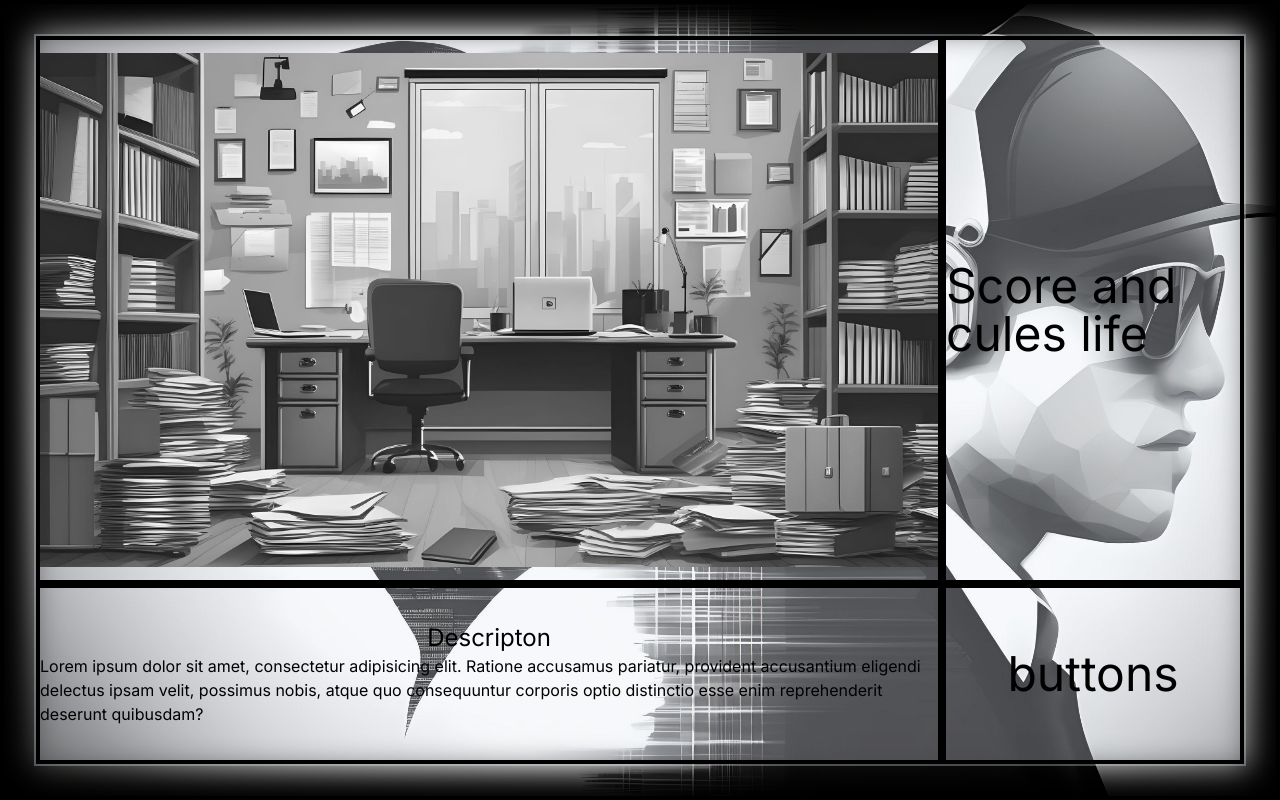
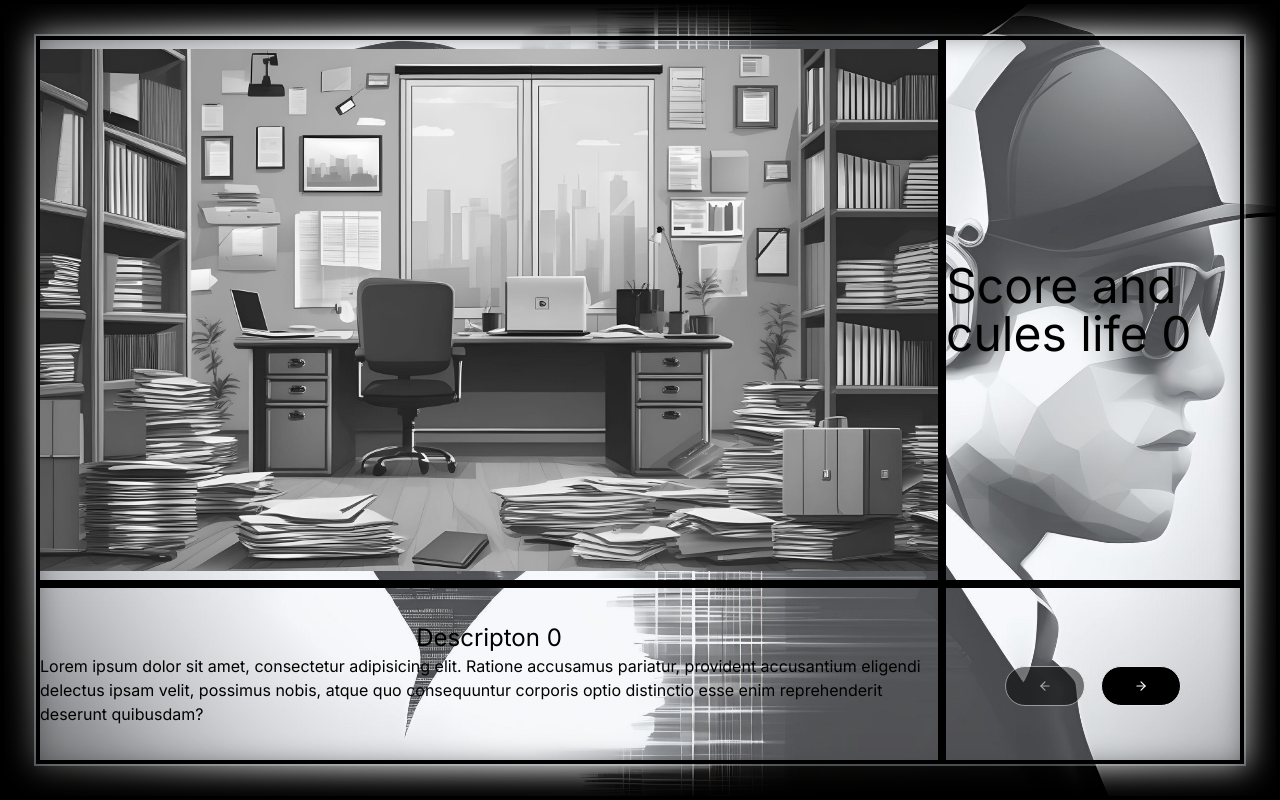
Before and after one commit to yashpratapshah16/technowizz-7.0-round-1, a Next.js app: page /game in a window 1280 px wide. Built offline with nearby package versions, Linux system fonts and the light colour scheme.

Commit message:
more fetures in layout

```diff
--- a/app/game/page.tsx
+++ b/app/game/page.tsx
@@ -2,10 +2,24 @@
 import Image from "next/image";
 import { Quiz } from "./components/quiz";
 
+import {
+    Carousel,
+    CarouselContent,
+    CarouselItem,
+    CarouselNext,
+    CarouselPrevious,
+} from "@/components/ui/carousel"
+import { useState } from "react";
+
 const Game = () => {
+
+    const [scene, setScene] = useState(0);
+
     return (
-        <div className="text-black border-4 border-black  h-full w-full p-8  grid grid-cols-4 relative z-[0]  before:absolute before:flex before:left-[30px] before:top-[30px] before:h-[calc(100%-60px)] before:w-[calc(100%-60px)]  before:-z-[1] before:bg-slate-200 before:opacity-30">
-            <div className=" relative w-full h-full border-4 border-black row-span-3 col-span-3">
+        <Carousel className="text-black border-4 border-black  h-full w-full p-8  grid grid-cols-4 relative z-[0]  before:absolute before:flex before:left-[30px] before:top-[30px] before:h-[calc(100%-60px)] before:w-[calc(100%-60px)]  before:-z-[1] before:bg-slate-200 before:opacity-30">
+            <div className="w-full h-full border-4 border-black row-span-3 col-span-3">
+                <CarouselContent className="h-full">
+                    <CarouselItem className="relative">
                         <Image
                             className=" object-contain"
                             src="/ngo-scene-modified.jpg"
@@ -13,19 +27,48 @@ const Game = () => {
                             fill
                             useMap="#test"
                         />
-                      <Quiz classname=" left-[25%] top-[46%] w-[10%] h-[10%] "/>
+                        <Quiz classname=" left-[25%] top-[46%] w-[10%] h-[10%] " />
+                    </CarouselItem>
+                    <CarouselItem className="relative">
+                        <Image
+                            className=" object-contain"
+                            src="/ngo-scene-modified.jpg"
+                            alt="ngo"
+                            fill
+                            useMap="#test"
+                        />
+                        <Quiz classname=" left-[25%] top-[46%] w-[10%] h-[10%] " />
+                    </CarouselItem>
+                    <CarouselItem className="relative">
+                        <Image
+                            className=" object-contain"
+                            src="/ngo-scene-modified.jpg"
+                            alt="ngo"
+                            fill
+                            useMap="#test"
+                        />
+                        <Quiz classname=" left-[25%] top-[46%] w-[10%] h-[10%] " />
+                    </CarouselItem>
+                </CarouselContent>
             </div>
             <div className="flex flex-col items-center justify-center w-full h-full min-h-full max-h-0  border-4 border-black col-span-3">
-                <h1 className=" text-2xl">Descripton</h1>
+                <h1 className=" text-2xl">Descripton {scene}</h1>
                 <p>Lorem ipsum dolor sit amet, consectetur adipisicing elit. Ratione accusamus pariatur, provident accusantium eligendi delectus ipsam velit, possimus nobis, atque quo consequuntur corporis optio distinctio esse enim reprehenderit deserunt quibusdam?</p>
             </div>
             <div className="flex flex-col items-center justify-center w-full h-full border-4 border-black row-span-3 row-end-1 col-start-4 min-h-full max-h-0" >
-                <h1 className=" text-5xl">Score and cules life</h1>
+                <h1 className=" text-5xl">Score and cules life {scene}</h1>
             </div>
             <div className="flex flex-col items-center justify-center w-full h-full  border-4 border-black min-h-full max-h-0">
-                <h1 className=" text-5xl">buttons</h1>
+                <div className="mt-6 text-white flex">
+                    <div className=" w-20 h-10 m-2" onClick={() => { if(scene>0 && scene<=2) setScene(scene - 1) }}>
+                        <CarouselPrevious size="lg" className=" bg-black w-20 h-10" />
+                    </div>
+                    <div className=" w-20 h-10 m-2" onClick={()=>{ if(scene>=0 && scene<2) setScene(scene+1)}} >
+                        <CarouselNext size="lg" className=" bg-black w-20 h-10" />
                     </div>
                 </div>
+            </div>
+        </Carousel>
     );
 }
 
--- /dev/null
+++ b/components/ui/carousel.tsx
@@ -0,0 +1,256 @@
+"use client"
+
+import * as React from "react"
+import useEmblaCarousel, {
+  type UseEmblaCarouselType,
+} from "embla-carousel-react"
+import { ArrowLeft, ArrowRight } from "lucide-react"
+
+import { cn } from "@/lib/utils"
+import { Button } from "@/components/ui/button"
+
+type CarouselApi = UseEmblaCarouselType[1]
+type UseCarouselParameters = Parameters<typeof useEmblaCarousel>
+type CarouselOptions = UseCarouselParameters[0]
+type CarouselPlugin = UseCarouselParameters[1]
+
+type CarouselProps = {
+  opts?: CarouselOptions
+  plugins?: CarouselPlugin
+  orientation?: "horizontal" | "vertical"
+  setApi?: (api: CarouselApi) => void
+}
+
+type CarouselContextProps = {
+  carouselRef: ReturnType<typeof useEmblaCarousel>[0]
+  api: ReturnType<typeof useEmblaCarousel>[1]
+  scrollPrev: () => void
+  scrollNext: () => void
+  canScrollPrev: boolean
+  canScrollNext: boolean
+} & CarouselProps
+
+const CarouselContext = React.createContext<CarouselContextProps | null>(null)
+
+function useCarousel() {
+  const context = React.useContext(CarouselContext)
+
+  if (!context) {
+    throw new Error("useCarousel must be used within a <Carousel />")
+  }
+
+  return context
+}
+
+const Carousel = React.forwardRef<
+  HTMLDivElement,
+  React.HTMLAttributes<HTMLDivElement> & CarouselProps
+>(
+  (
+    {
+      orientation = "horizontal",
+      opts,
+      setApi,
+      plugins,
+      className,
+      children,
+      ...props
+    },
+    ref
+  ) => {
+    const [carouselRef, api] = useEmblaCarousel(
+      {
+        ...opts,
+        axis: orientation === "horizontal" ? "x" : "y",
+      },
+      plugins
+    )
+    const [canScrollPrev, setCanScrollPrev] = React.useState(false)
+    const [canScrollNext, setCanScrollNext] = React.useState(false)
+
+    const onSelect = React.useCallback((api: CarouselApi) => {
+      if (!api) {
+        return
+      }
+
+      setCanScrollPrev(api.canScrollPrev())
+      setCanScrollNext(api.canScrollNext())
+    }, [])
+
+    const scrollPrev = React.useCallback(() => {
+      api?.scrollPrev()
+    }, [api])
+
+    const scrollNext = React.useCallback(() => {
+      api?.scrollNext()
+    }, [api])
+
+    const handleKeyDown = React.useCallback(
+      (event: React.KeyboardEvent<HTMLDivElement>) => {
+        if (event.key === "ArrowLeft") {
+          event.preventDefault()
+          scrollPrev()
+        } else if (event.key === "ArrowRight") {
+          event.preventDefault()
+          scrollNext()
+        }
+      },
+      [scrollPrev, scrollNext]
+    )
+
+    React.useEffect(() => {
+      if (!api || !setApi) {
+        return
+      }
+
+      setApi(api)
+    }, [api, setApi])
+
+    React.useEffect(() => {
+      if (!api) {
+        return
+      }
+
+      onSelect(api)
+      api.on("reInit", onSelect)
+      api.on("select", onSelect)
+
+      return () => {
+        api?.off("select", onSelect)
+      }
+    }, [api, onSelect])
+
+    return (
+      <CarouselContext.Provider
+        value={{
+          carouselRef,
+          api: api,
+          opts,
+          orientation:
+            orientation || (opts?.axis === "y" ? "vertical" : "horizontal"),
+          scrollPrev,
+          scrollNext,
+          canScrollPrev,
+          canScrollNext,
+        }}
+      >
+        <div
+          ref={ref}
+          onKeyDownCapture={handleKeyDown}
+          className={cn("relative", className)}
+          role="region"
+          aria-roledescription="carousel"
+          {...props}
+        >
+          {children}
+        </div>
+      </CarouselContext.Provider>
+    )
+  }
+)
+Carousel.displayName = "Carousel"
+
+const CarouselContent = React.forwardRef<
+  HTMLDivElement,
+  React.HTMLAttributes<HTMLDivElement>
+>(({ className, ...props }, ref) => {
+  const { carouselRef, orientation } = useCarousel()
+
+  return (
+    <div ref={carouselRef} className="overflow-hidden h-full">
+      <div
+        ref={ref}
+        className={cn(
+          "flex",
+          orientation === "horizontal" ? "-ml-4" : "-mt-4 flex-col",
+          className
+        )}
+        {...props}
+      />
+    </div>
+  )
+})
+CarouselContent.displayName = "CarouselContent"
+
+const CarouselItem = React.forwardRef<
+  HTMLDivElement,
+  React.HTMLAttributes<HTMLDivElement>
+>(({ className, ...props }, ref) => {
+  const { orientation } = useCarousel()
+
+  return (
+    <div
+      ref={ref}
+      role="group"
+      aria-roledescription="slide"
+      className={cn(
+        "min-w-0 shrink-0 grow-0 basis-full",
+        orientation === "horizontal" ? "pl-4" : "pt-4",
+        className
+      )}
+      {...props}
+    />
+  )
+})
+CarouselItem.displayName = "CarouselItem"
+
+const CarouselPrevious = React.forwardRef<
+  HTMLButtonElement,
+  React.ComponentProps<typeof Button>
+>(({ className, variant = "outline", size = "icon", ...props }, ref) => {
+  const { orientation, scrollPrev, canScrollPrev } = useCarousel()
+
+  return (
+    <Button
+      ref={ref}
+      variant={variant}
+      size={size}
+      className={cn(
+        "  h-8 w-8 rounded-full",
+        className
+      )}
+      disabled={!canScrollPrev}
+      onClick={scrollPrev}
+      {...props}
+    >
+      <ArrowLeft className="h-4 w-4" />
+      <span className="sr-only">Previous slide</span>
+    </Button>
+  )
+})
+CarouselPrevious.displayName = "CarouselPrevious"
+
+const CarouselNext = React.forwardRef<
+  HTMLButtonElement,
+  React.ComponentProps<typeof Button>
+>(({ className, variant = "outline", size = "icon", ...props }, ref) => {
+  const { orientation, scrollNext, canScrollNext } = useCarousel()
+
+  return (
+    <Button
+      ref={ref}
+      variant={variant}
+      size={size}
+      className={cn(
+        " h-8 w-8 rounded-full",
+        className
+      )}
+      disabled={!canScrollNext}
+      onClick={scrollNext}
+      {...props}
+    >
+      <ArrowRight className="h-4 w-4" />
+      <span className="sr-only">Next slide</span>
+    </Button>
+  )
+})
+CarouselNext.displayName = "CarouselNext"
+
+export {
+  type CarouselApi,
+  Carousel,
+  CarouselContent,
+  CarouselItem,
+  CarouselPrevious,
+  CarouselNext,
+}
--- a/package.json
+++ b/package.json
@@ -15,6 +15,7 @@
     "@radix-ui/react-slot": "^1.1.0",
     "class-variance-authority": "^0.7.0",
     "clsx": "^2.1.1",
+    "embla-carousel-react": "^8.1.8",
     "framer-motion": "^11.3.18",
     "lucide-react": "^0.416.0",
     "next": "14.2.5",
```
Also changed, not shown: 1 other file (tests, documents, lock files or other folders). Lines whose indentation alone changed are shown as unchanged.
